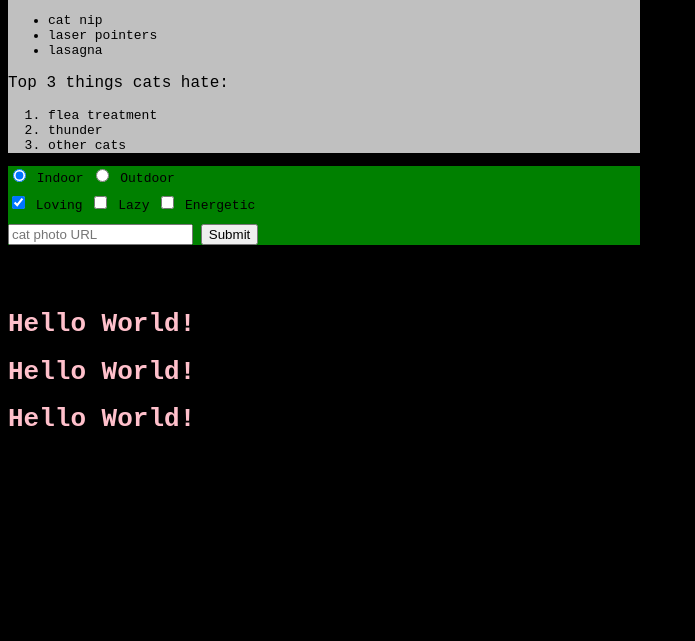
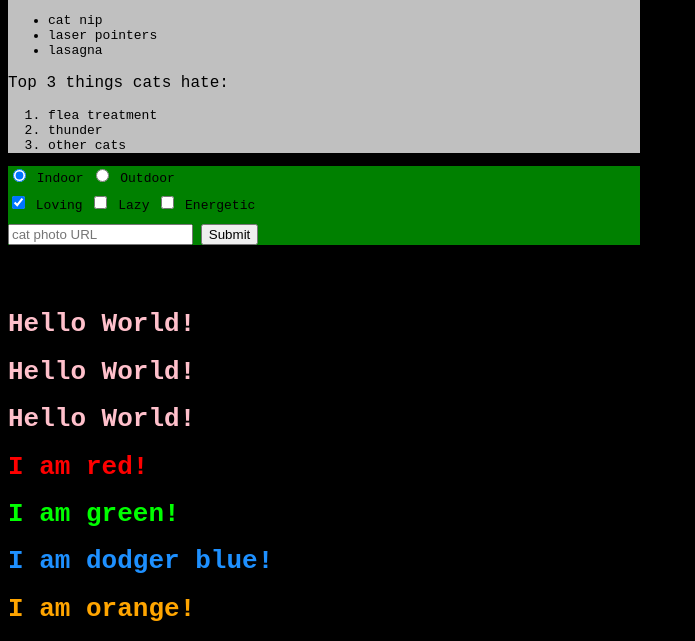
Before and after one commit to Mitalisrivastava123/cssrepository, a plain HTML site: page index.html in a window 1280 px wide. Shown: the part 2464-3105 px from the top of the page, without its empty margins (0-695 px from the left). Before the commit the page ends 2916 px from the top, so only its background shows below. Drawn offline with Linux system fonts and the light colour scheme.

Commit message:
37 commit

```diff
--- a/index.html
+++ b/index.html
@@ -211,6 +211,17 @@
 <!-- Override Styles in Subsequent CSS -->
   <h1 class="blue-text pink-text">Hello World!</h1>
 </body>
-<!--  -->
+<!-- Override Class Declarations with Inline Styles -->
 <h1 id="orange-text" class="pink-text blue-text" style="color:white;">Hello World!</h1>
+
+<!-- /* Use Hex Code to Mix Colors */ -->
+
+<h1 class="red-text">I am red!</h1>
+
+<h1 class="green-text">I am green!</h1>
+
+<h1 class="dodger-blue-text">I am dodger blue!</h1>
+
+<h1 class="orange-text">I am orange!</h1>
+
 </html>
--- a/style.css
+++ b/style.css
@@ -253,3 +253,16 @@ body {
   background-color: #000000;
   color:#000000;
 }
+/* Use Hex Code to Mix Colors */
+.red-text {
+  color: #FF0000;
+}
+.green-text {
+  color: #00FF00;
+}
+.dodger-blue-text {
+  color: #1E90FF;
+}
+.orange-text {
+  color: #FFA500;
+}
```
